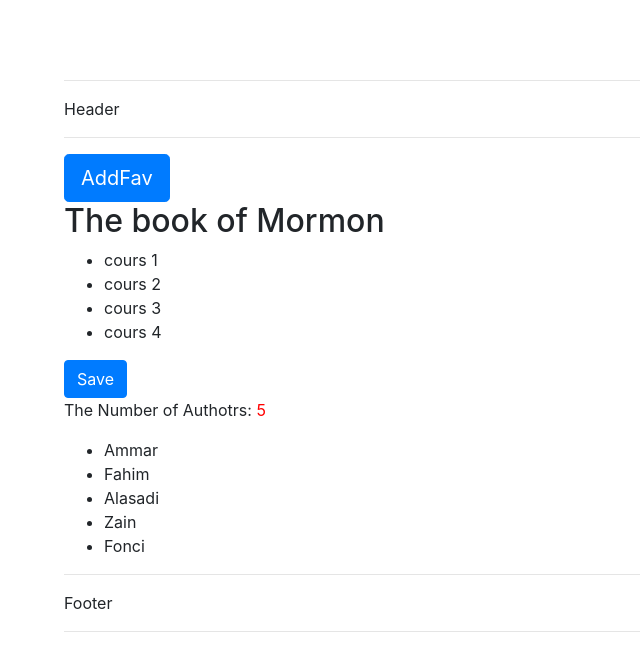
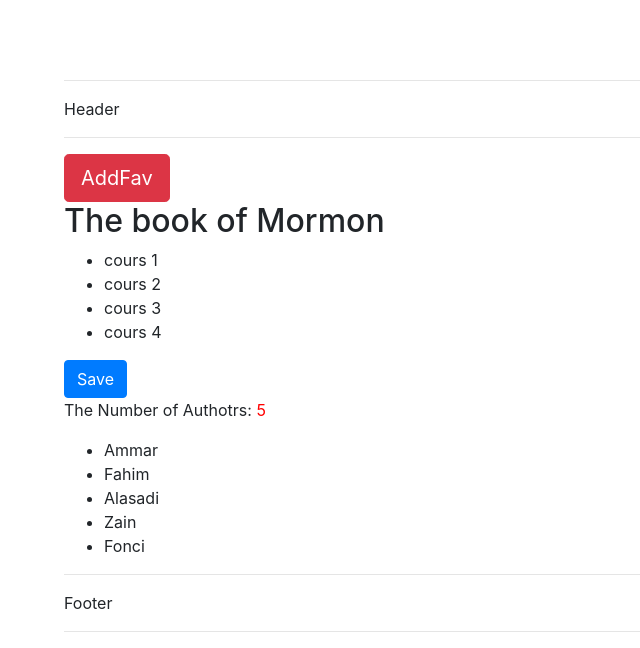
Before and after one commit to ammaralasadi1/angular, an Angular app: page / in a window 1280 px wide. Shown: the top 648 px of the page, without its empty margins (0-640 px from the left). Built offline with nearby package versions, Linux system fonts and the light colour scheme.

Commit message:
aliasing input/output methods

```diff
--- a/src/app/app.component.html
+++ b/src/app/app.component.html
@@ -1,3 +1,3 @@
-<favorite></favorite>
+<favorite [is-favorite]='post.isFavorite' (change)="onFavoriteChange($event)"></favorite>
 <cources></cources>
 <app-author></app-author>
--- a/src/app/app.component.ts
+++ b/src/app/app.component.ts
@@ -1,10 +1,15 @@
 import { Component } from '@angular/core';
-
 @Component({
   selector: 'app-root',
   templateUrl: './app.component.html',
   styleUrls: ['./app.component.css']
 })
 export class AppComponent {
-  title = 'app';
+  post = {
+    title: "The book of Kusha",
+    isFavorite: true
+  }
+  onFavoriteChange(evetArgs){
+    console.log('favorite changed', evetArgs);
+  }
 }
--- a/src/app/favorite/favorite.component.html
+++ b/src/app/favorite/favorite.component.html
@@ -1,4 +1 @@
-<a class="btn btn-lg btn-primary text-white" [class.btn-danger]="toggle" (click)="changeFav($event)" >AddFav</a>
-<span class="glypicon "></span>
-
-<span class="glyphicon" [class.glyphicon-star]="isFavourite" [class.glyphicon-star-empty]="!isFavourite" (click)="changeFav()" ></span>
+<a class="btn btn-lg btn-primary text-white" [class.btn-danger]="isFavorite" (click)="changeFav($event)">AddFav</a>
--- a/src/app/favorite/favorite.component.ts
+++ b/src/app/favorite/favorite.component.ts
@@ -1,4 +1,4 @@
-import { Component, OnInit } from '@angular/core';
+import { Component, OnInit, Input, Output, EventEmitter } from '@angular/core';
 
 @Component({
   selector: 'favorite',
@@ -6,13 +6,15 @@
   styleUrls: ['./favorite.component.css']
 })
 export class FavoriteComponent implements OnInit {
-  toggle:boolean;
+  @Input('is-favorite') isFavorite:boolean;
+  @Output('change') click = new EventEmitter;
 
   constructor() { }
 
   ngOnInit() {
   }
   changeFav(){
-    this.toggle = !this.toggle;
+    this.isFavorite = !this.isFavorite;
+    this.click.emit({newValue: this.isFavorite});
   }
 }
```
